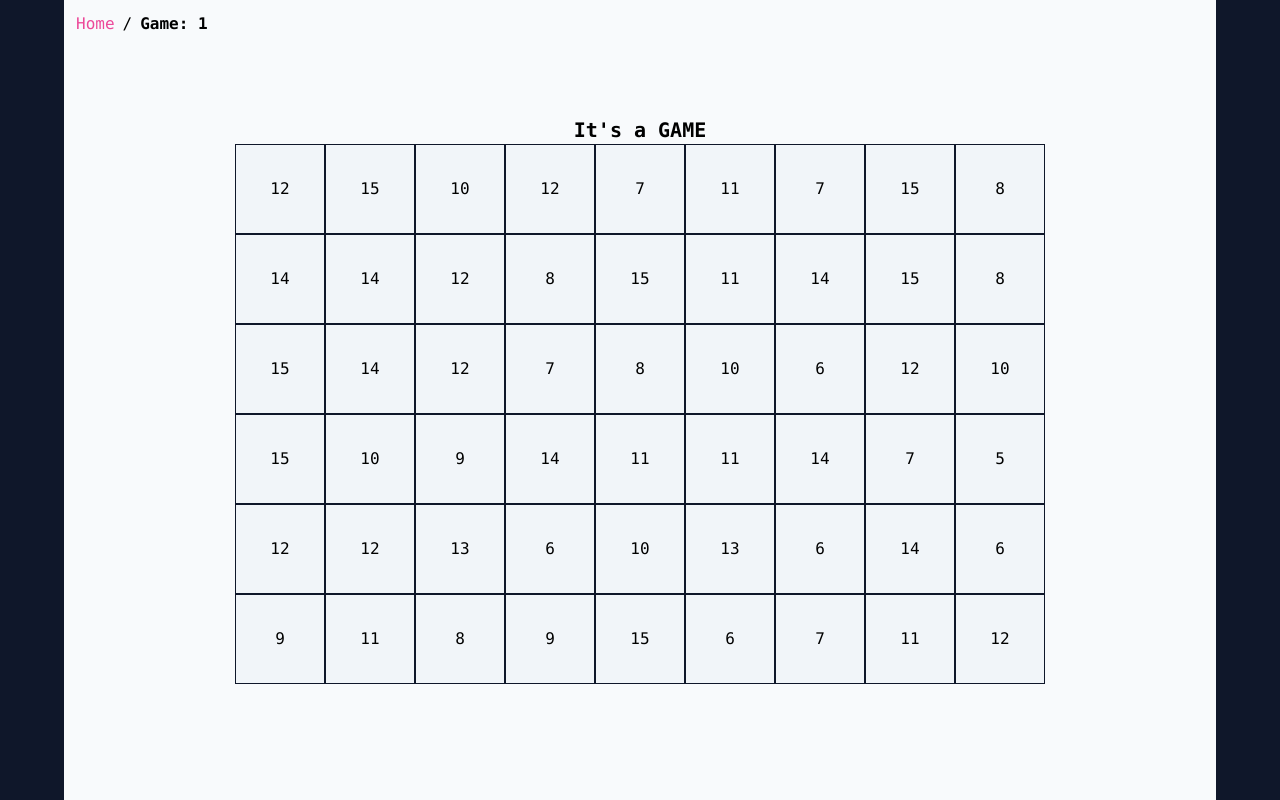
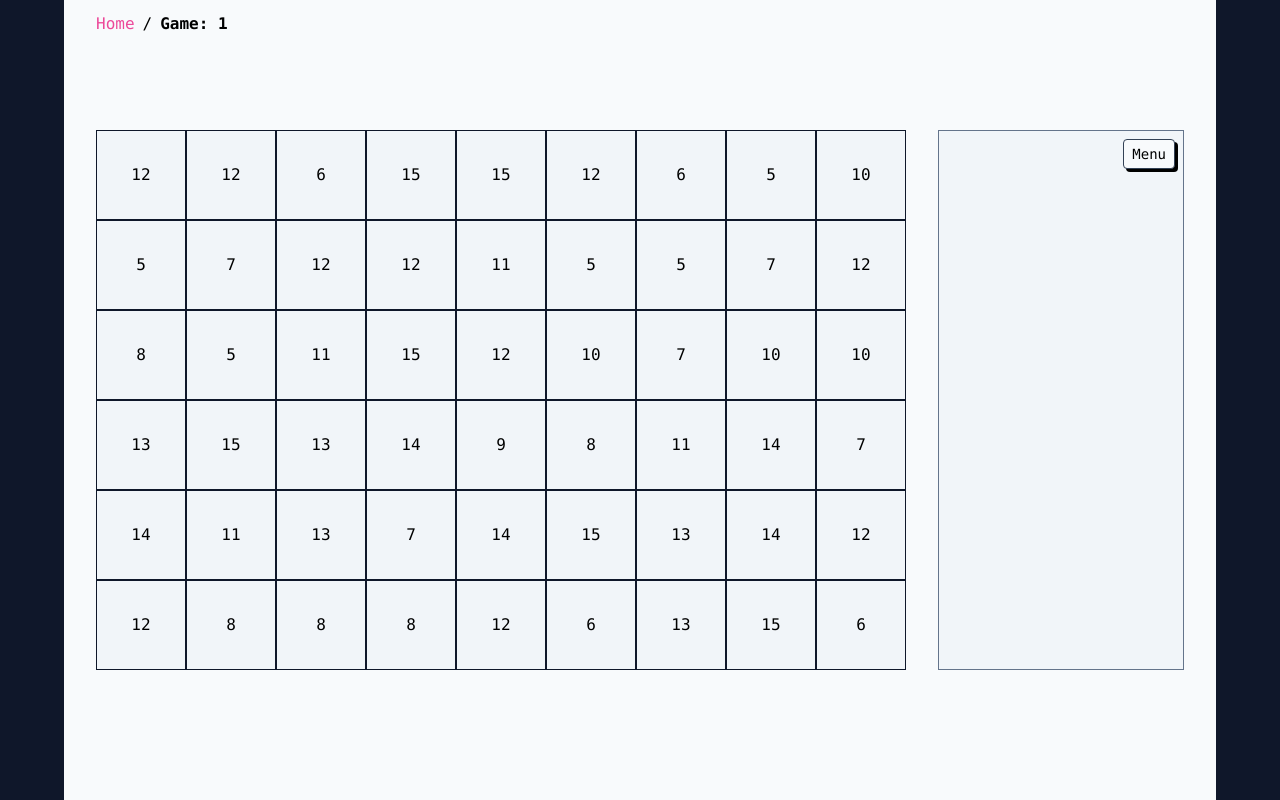
Before and after one commit to jacoacoacob/assembly-fe, a Vue app: page /game/1 in a window 1280 px wide. Built offline with nearby package versions, Linux system fonts and the light colour scheme.

Commit message:
experiment game-data and game-state differentiation

```diff
--- a/src/api/game-api.ts
+++ b/src/api/game-api.ts
@@ -1,7 +1,7 @@
-import { isGame } from "@/stores/game";
+import { isGame } from "@/stores/game-data";
 import { remove, load, listKeys, save } from "@/storage";
 
-import type { Game } from "@/stores/game";
+import type { Game } from "@/stores/game-data";
 
 type GameList = Pick<Game, "name" | "players" | "ts_updated">[];
 
--- a/src/components/AppLayout.vue
+++ b/src/components/AppLayout.vue
@@ -5,7 +5,7 @@ import { RouterLink, type RouteParams } from 'vue-router';
 <template>
     <div class="flex justify-center bg-slate-900">
         <div class="flex flex-col flex-1 justify-center items-center min-h-screen font-mono max-w-6xl relative bg-slate-50">
-            <nav aria-label="breadcrumbs" class="absolute top-3 left-3">
+            <nav aria-label="breadcrumbs" class="absolute top-3 left-8">
                 <ol class="flex space-x-2">
                     <li v-for="crumb, i in $route.meta.breadcrumbs">
                         <RouterLink v-if="crumb.to" :to="crumb.to" aria-current="location">
--- a/src/components/GameToken.vue
+++ b/src/components/GameToken.vue
@@ -1,21 +1,21 @@
 <script setup lang="ts">
 import { computed, inject, type StyleValue, type Ref } from "vue";
 
-import { useGameStore } from '@/stores/game.store';
-import { PLAYER_COLOR_OPTIONS, type PlayerColor } from "@/stores/game";
-import type { Player, Token } from '@/stores/game';
+import { useGameDataStore } from '@/stores/game-data.store';
+import { PLAYER_COLOR_OPTIONS, type PlayerColor } from "@/stores/game-data";
+import type { Player, Token } from '@/stores/game-data';
 
 const props = defineProps<{ data: Token }>();
 
-const game = useGameStore();
+const gameData = useGameDataStore();
 
 const activeToken = inject<Ref<string>>("board:activeToken")
 const onDragStart = inject<(event: DragEvent) => void>("token:dragstart");
 
 const style = computed((): StyleValue => {
-    const { tileSize } = game.grid;
+    const { tileSize } = gameData.grid;
     const { tileIndex } = props.data;
-    const tileContents = game.board[tileIndex];
+    const tileContents = gameData.board[tileIndex];
     const tileTokenIndex = tileContents.indexOf(props.data.id);
     const left = tileSize / 4 * (tileTokenIndex % 2 === 0 ? 1 : 3) - ((tileSize / 4 - 5));
     const top = tileSize / 4 * (tileTokenIndex < 2 ? 1 : 3) - (tileSize / 4 - 5);
@@ -26,7 +26,7 @@ const style = computed((): StyleValue => {
     };
 });
 
-const player = computed(() => game.players.find(player => player.id === props.data.player));
+const player = computed(() => gameData.players.find(player => player.id === props.data.player));
 
 const className = computed(() => ({
     [PLAYER_COLOR_OPTIONS[player.value?.color as PlayerColor]]: true,
--- a/src/components/GridTile.vue
+++ b/src/components/GridTile.vue
@@ -3,23 +3,23 @@ import { computed, inject, TransitionGroup } from 'vue';
 import type { Ref } from 'vue';
 
 import GameToken from './GameToken.vue';
-import { useGameStore } from '@/stores/game.store';
+import { useGameDataStore } from '@/stores/game-data.store';
 
-const game = useGameStore();
+const gameData = useGameDataStore();
 
 const props = defineProps<{
     tileIndex: number;
 }>();
 
 
-const tile = computed(() => game.tiles[props.tileIndex]);
+const tile = computed(() => gameData.tiles[props.tileIndex]);
 const tileContents = computed(() =>
-    game.board[props.tileIndex].map((tokenId) => game.tokens[tokenId]
+    gameData.board[props.tileIndex].map((tokenId) => gameData.tokens[tokenId]
 ));
 
 const style = computed(() => ({
-    width: `${game.grid.tileSize}px`,
-    height: `${game.grid.tileSize}px`,
+    width: `${gameData.grid.tileSize}px`,
+    height: `${gameData.grid.tileSize}px`,
 }));
 
 const hoveredTile = inject<Ref<number>>("board:hoveredTile");
--- a/src/components/TheBoard.vue
+++ b/src/components/TheBoard.vue
@@ -1,13 +1,13 @@
 <script setup lang="ts">
 import { computed, provide, ref } from 'vue';
 import GridTile from './GridTile.vue';
-import { useGameStore } from '@/stores/game.store';
+import { useGameDataStore } from '@/stores/game-data.store';
 
-const game = useGameStore();
+const gameData = useGameDataStore();
 
 const style = computed(() => ({
-    width: `${game.grid.cols * game.grid.tileSize}px`,
-    height: `${game.grid.rows * game.grid.tileSize}px`
+    width: `${gameData.grid.cols * gameData.grid.tileSize}px`,
+    height: `${gameData.grid.rows * gameData.grid.tileSize}px`
 }));
 
 const activeToken = ref<string>("");
@@ -54,7 +54,7 @@ provide("tile:drop", (event: DragEvent) => {
     const tileIndex = findTileIndex(target) ;
     const tokenId = event.dataTransfer?.getData("text");
     if (typeof tileIndex === "number" && tokenId) {
-        game.moveToken(tokenId, tileIndex);
+        gameData.moveToken(tokenId, tileIndex);
     }
     activeToken.value = "";
     hoveredTile.value = -1;
@@ -64,6 +64,6 @@ provide("tile:drop", (event: DragEvent) => {
 
 <template>
     <div class="flex flex-wrap bg-slate-400 select-none" :style="style">
-        <GridTile v-for="_, i in game.tiles" :tileIndex="i" />
+        <GridTile v-for="_, i in gameData.tiles" :tileIndex="i" />
     </div>
 </template>
--- /dev/null
+++ b/src/components/TheSidePanel.vue
@@ -0,0 +1,12 @@
+<script setup lang="ts">
+import { RouterLink, RouterView } from 'vue-router';
+</script>
+
+<template>
+    <div class="bg-slate-100 border border-slate-500 p-2">
+        <div class="flex justify-end">
+            <button class="button button-dense text-sm">Menu</button>
+
+        </div>
+    </div>
+</template>
--- a/src/stores/game.store.ts
+++ b/src/stores/game-data.store.ts
@@ -1,7 +1,7 @@
 import { defineStore } from "pinia";
 
 import { randFromRange, randId } from "@/utils/rand";
-import type { Game, Player, PlayerColor, Token } from "./game";
+import type { Game, Player, PlayerColor, Token } from "./game-data";
 import { saveGame } from "@/api/game-api";
 
 function createInitialGameState(rows: number, cols: number, tileSize: number): Game {
@@ -13,17 +13,12 @@ function createInitialGameState(rows: number, cols: number, tileSize: number): G
         tokens: {},
         tiles: Array.from(Array(rows * cols)).map(() => ({
             threshold: randFromRange(5, 15),
-            color: [
-                randFromRange(220, 255),
-                randFromRange(220, 255),
-                randFromRange(220, 255),
-            ]
         })),
         ts_updated: new Date().toISOString(),
     }
 }
 
-const useGameStore = defineStore("game", {
+const useGameDataStore = defineStore("game-data", {
     state: () => createInitialGameState(6, 9, 90),
     actions: {
         addPlayer(name: string, color: PlayerColor) {
@@ -32,8 +27,6 @@ const useGameStore = defineStore("game", {
                 this.addPlayer(name, color);
             } else {
                 this.players.push(player);
-                this.addToken(player.id, randFromRange(1, 4), 14);
-                this.addToken(player.id, randFromRange(1, 4), 14);
             }
         },
         addToken(player: Player["id"], value: number, tileIndex: number) {
@@ -81,4 +74,4 @@ const useGameStore = defineStore("game", {
     }
 });
 
-export { useGameStore };
+export { useGameDataStore };
--- a/src/stores/game.ts
+++ b/src/stores/game-data.ts
@@ -34,7 +34,7 @@ interface Token {
 
 interface Tile {
     threshold: number;
-    color: [number, number, number] | [number, number, number, number];
+    color?: [number, number, number] | [number, number, number, number];
 }
 
 interface Game {
--- a/src/views/GameView.vue
+++ b/src/views/GameView.vue
@@ -2,21 +2,24 @@
 import { onMounted } from 'vue';
 import { useRoute } from 'vue-router';
 import { loadGame } from '@/api/game-api';
-import { useGameStore } from '@/stores/game.store';
+import { useGameDataStore } from '@/stores/game-data.store';
 import TheBoard from '@/components/TheBoard.vue';
+import TheSidePanel from '@/components/TheSidePanel.vue';
 
 const route = useRoute();
-const gameStore = useGameStore();
+const gameDataStore = useGameDataStore();
 
 onMounted(() => {
-    const game = loadGame(route.params.name as string);
-    if (game) {
-        gameStore.$patch(game);
+    const gameData = loadGame(route.params.name as string);
+    if (gameData) {
+        gameDataStore.$patch(gameData);
     }
 });
 </script>
 
 <template>
-    <h1 class="text-xl font-bold">It's a GAME {{ $route.params.gameName }}</h1>
-    <TheBoard />
+    <div class="flex space-x-8 w-full px-8">
+        <TheBoard />
+        <TheSidePanel class="flex-1 w-full" />
+    </div>
 </template>
--- a/src/views/NewGameView.vue
+++ b/src/views/NewGameView.vue
@@ -2,13 +2,13 @@
 import { computed, ref, watchEffect, onBeforeMount } from "vue";
 import { onBeforeRouteLeave } from "vue-router";
 
-import { PLAYER_COLOR_OPTIONS, type PlayerColor } from "@/stores/game";
+import { PLAYER_COLOR_OPTIONS, type PlayerColor } from "@/stores/game-data";
 import { checkMaxLength, checkMinLength, checkSepecialChars  } from "@/utils/validators";
-import { useGameStore } from "@/stores/game.store";
+import { useGameDataStore } from "@/stores/game-data.store";
 import AppInput from "@/components/AppInput.vue";
 import { listGames, saveGame } from "@/api/game-api";
 
-const gameStore = useGameStore();
+const gameData = useGameDataStore();
 
 function createInputValidator(name: string, minLength: number, maxLength: number) {
     return (value: string) => {
@@ -31,9 +31,9 @@ const playerNameValidator = createInputValidator("name", 1, 32);
 const existingGames = listGames();
 
 const gameNameErrors = computed(() => {
-    const errors = gameNameValidator(gameStore.name);
-    if (existingGames.some(game => game.name === gameStore.name)) {
-        errors.push(`A game with name "${gameStore.name}" already exists.`);
+    const errors = gameNameValidator(gameData.name);
+    if (existingGames.some(game => game.name === gameData.name)) {
+        errors.push(`A game with name "${gameData.name}" already exists.`);
     }
     return errors;
 });
@@ -45,14 +45,14 @@ const maxPlayers = 4;
 const editingPlayerIndex = ref(-1);
 
 const availableColors = computed(() => {
-    const claimedColors = gameStore.players.map(player => player.color).filter((_, i) => i !== editingPlayerIndex.value);
+    const claimedColors = gameData.players.map(player => player.color).filter((_, i) => i !== editingPlayerIndex.value);
     return Object.keys(PLAYER_COLOR_OPTIONS).filter(color => !claimedColors.includes(color as PlayerColor))
 })
 
 
 
 const playerNameErrors = computed(() => {
-    const player = gameStore.players[editingPlayerIndex.value];
+    const player = gameData.players[editingPlayerIndex.value];
     if (player) {
         return playerNameValidator(player.name);
     }
@@ -60,16 +60,16 @@ const playerNameErrors = computed(() => {
 });
 
 onBeforeMount(() => {
-    gameStore.$reset();
+    gameData.$reset();
 });
 
 onBeforeRouteLeave((to) => {
     if (to.name === "game") {
-        if (gameStore.name.length === 0) {
+        if (gameData.name.length === 0) {
             gameFormError.value = "Please enter a valid name for this game.";
             return false;
         }
-        if (gameStore.players.length < 2) {
+        if (gameData.players.length < 2) {
             gameFormError.value = "A game must have between 2 and 4 players.";
             return false;
         }
@@ -77,7 +77,7 @@ onBeforeRouteLeave((to) => {
             gameFormError.value = "Please fix any form errors.";
             return false;
         }
-        saveGame(gameStore.$state);
+        saveGame(gameData.$state);
     }
     return true;
 });
@@ -92,8 +92,8 @@ watchEffect(() => {
 
 function addPlayer() {
     if (playerNameErrors.value.length === 0) {
-        gameStore.addPlayer("", availableColors.value[0] as PlayerColor);
-        editingPlayerIndex.value = gameStore.players.length - 1;
+        gameData.addPlayer("", availableColors.value[0] as PlayerColor);
+        editingPlayerIndex.value = gameData.players.length - 1;
     }
 }
 
@@ -114,15 +114,15 @@ function savePlayer() {
                     <h2 class="text-lg font-bold" id="game-name-heading">Name</h2>
                     <AppInput
                         :errors="gameNameErrors"
-                        v-model="gameStore.name"
+                        v-model="gameData.name"
                         placeholder="Name your game"
                         aria-labelledby="game-name-heading"
                     />
                 </div>
                 <div class="space-y-4">
                     <h2 class="text-lg font-bold">Players</h2>
-                    <ul v-if="gameStore.players.length" class="space-y-4">
-                        <li v-for="player, i in gameStore.players" :key="i">
+                    <ul v-if="gameData.players.length" class="space-y-4">
+                        <li v-for="player, i in gameData.players" :key="i">
                             <form v-if="editingPlayerIndex === i" @submit.prevent="savePlayer" class="flex flex-col space-y-2">
                                 <div class="flex flex-col flex-1">
                                     <label for="player-color" class="text-sm mx-2 font-sans mb-1">Color</label>
@@ -146,7 +146,7 @@ function savePlayer() {
                                     label="Name"
                                 />
                                 <div class="flex justify-end space-x-2">
-                                    <button class="button button-text button-dense text-red-500" @click="gameStore.players.splice(i, 1)">
+                                    <button class="button button-text button-dense text-red-500" @click="gameData.players.splice(i, 1)">
                                         Remove
                                     </button>
                                     <button class="button button-dense" type="submit">
@@ -169,8 +169,8 @@ function savePlayer() {
                             </div>
                         </li>
                     </ul>
-                    <button :disabled="gameStore.players.length > 3" @click="addPlayer" class="button w-full">
-                        <span v-if="gameStore.players.length >= maxPlayers">
+                    <button :disabled="gameData.players.length > 3" @click="addPlayer" class="button w-full">
+                        <span v-if="gameData.players.length >= maxPlayers">
                             No more players
                         </span>
                         <span v-else>
@@ -182,7 +182,7 @@ function savePlayer() {
         </div>
         <div>
             <RouterLink
-                :to="{ name: 'game', params: { name: gameStore.name } }"
+                :to="{ name: 'game', params: { name: gameData.name } }"
                 class="button button-text w-full bg-slate-900 text-slate-50"
             >
                 Start
--- /dev/null
+++ b/src/views/SidePanelPlayerView.vue
@@ -0,0 +1 @@
+<template></template>
```
Also changed, not shown: src/stores/game-state.store.ts (added).
